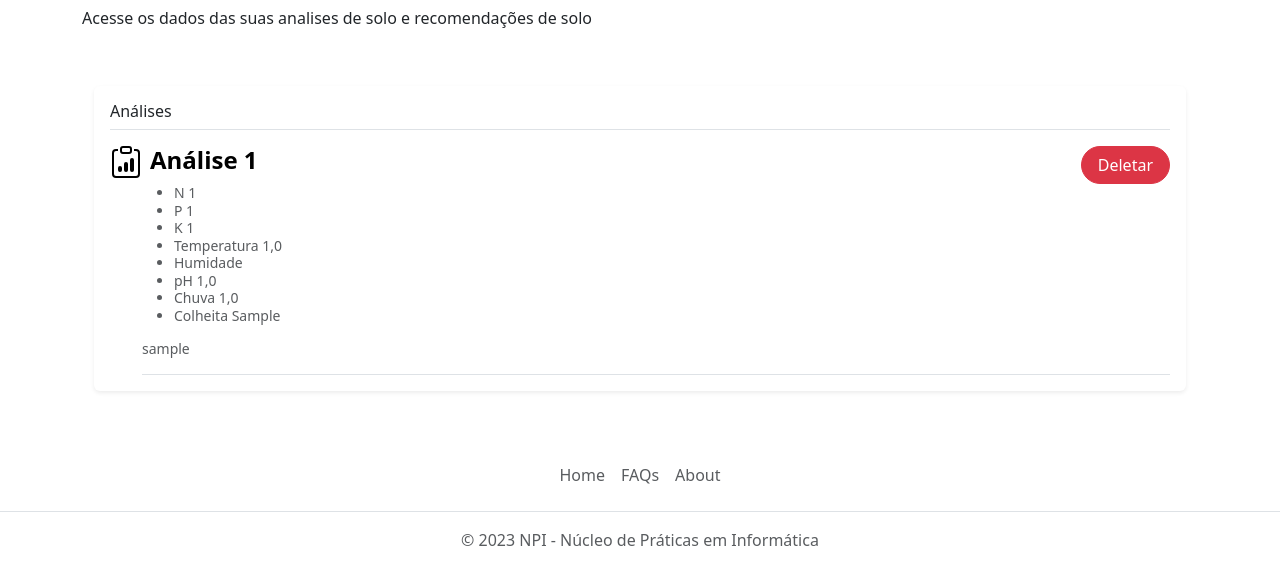
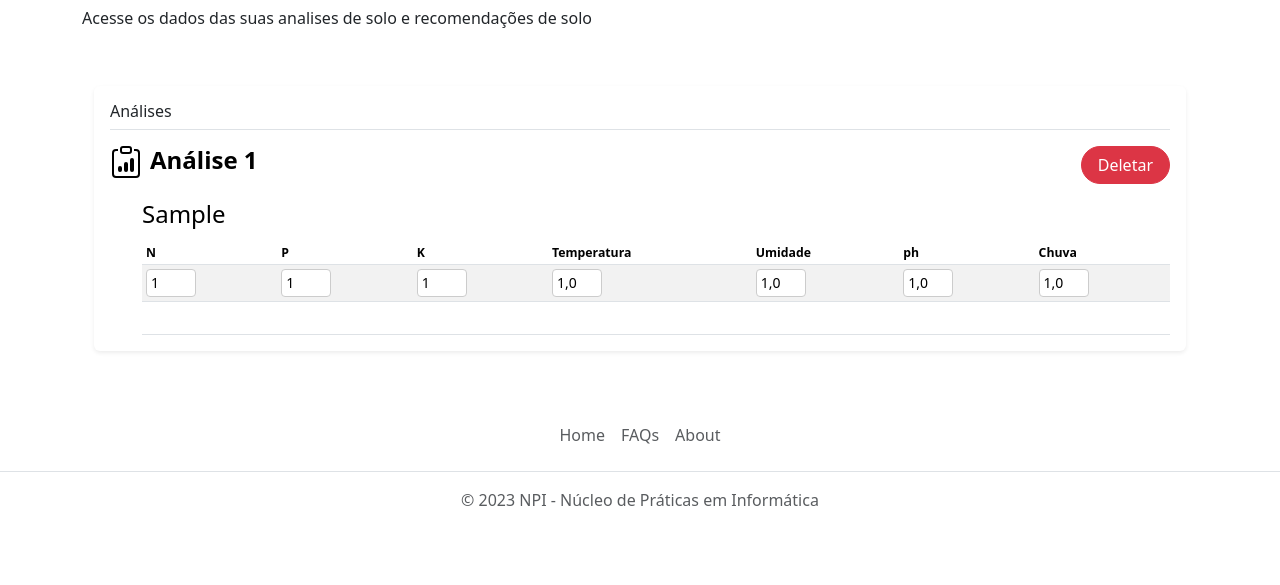
Before and after one commit to MateusCampaner/Oraculus, a Django app: page /acessar_dados/ in a window 1280 px wide. Shown: the part 187-772 px from the top of the page. Run offline with Django 4.2, Linux system fonts and the light colour scheme; a user stored in the database is signed in; tables that the repository leaves empty hold one stand-in row (values such as "Sample post"); some libraries are stand-ins or nearby versions.

Commit message:
Alteracao da disposicao da tela de acessar dados

```diff
--- a/oraculus/templates/acessar_dados.html
+++ b/oraculus/templates/acessar_dados.html
@@ -3,6 +3,22 @@
 {% include 'partials/head.html' %}
 
 {% include 'partials/header.html' %}
+
+<style>
+  .numeric-input::-webkit-inner-spin-button,
+  .numeric-input::-webkit-outer-spin-button {
+    -webkit-appearance: none;
+    margin: 0;
+  }
+
+  .numeric-input {
+    padding: 4px;
+    border: 1px solid #ccc;
+    border-radius: 4px;
+    font-size: 14px;
+    width: 50px;
+  }
+</style>
 
 <body>
 
@@ -29,22 +45,45 @@
 
               <h4><strong class="text-body-emphasis ps-2">Análise {{ analise.id }}</strong></h4>
 
-                <a href="{% url 'delete_inserir_analise' analise.id %}" class="btn btn-danger rounded-pill px-3">Deletar</a>
+                <a href="{% url 'delete_inserir_analise' analise.id %}" class="btn btn-danger rounded-pill px-3 pe-3"></i>Deletar</a>
               </div>
-              <ul>
-                <li>N {{analise.N}}</li>
-                <li>P {{analise.P}}</li>
-                <li>K {{analise.K}}</li>
-                <li>Temperatura {{analise.Temperatura}}</li>
-                <li>Humidade {{analise.Humidade}}</li>
-                <li>pH {{analise.pH}}</li>
-                <li>Chuva {{analise.Chuva}}</li>
-                <li>Colheita {{analise.Colheita}}</li>
-              </ul>
-              <span class="d-block">{{ user.username }}</span>
+
+              <h4 class="text-body-emphasis pt-3 pb-1">{{ analise.Colheita }}</h4>
+
+              <div class="table-responsive small">
+                <table class="table table-striped table-sm tabela-dados">
+                  <thead>
+                    <tr>
+                      <th scope="col">N</th>
+                      <th scope="col">P</th>
+                      <th scope="col">K</th>
+                      <th scope="col">Temperatura</th>
+                      <th scope="col">Umidade</th>
+                      <th scope="col">ph</th>
+                      <th scope="col">Chuva</th>
+                    </tr>
+                  </thead>
+                  <tbody>
+
+                      <tr>
+                        <td><input class="numeric-input" type="number" name="N" value="{{analise.N}}"></td>
+                        <td><input class="numeric-input" type="number" name="P" value="{{analise.P}}"></td>
+                        <td><input class="numeric-input" type="number" name="K" value="{{analise.K}}"></td>
+                        <td><input class="numeric-input" type="float" name="Temperatura" value="{{analise.Temperatura}}"></td>
+                        <td><input class="numeric-input" type="float" name="Umidade" value="{{analise.Umidade}}"></td>
+                        <td><input class="numeric-input" type="float" name="pH" value="{{analise.pH}}"></td>
+                        <td><input class="numeric-input" type="float" name="Chuva" value="{{analise.Chuva}}"></td>
+                      </tr>
+
+                  </tbody>
+                </table>
+              </div>
             </div>
           </div>
+
           {% endfor %}
+
+
 
       </main>
 
--- a/oraculus/templates/inserir_analise.html
+++ b/oraculus/templates/inserir_analise.html
@@ -61,7 +61,7 @@
             </tr>
           </thead>
           <tbody>
-            <form action="{% url 'rodar_algoritmo_analise' %}" method="POST">
+            <form action="{% url 'salvar_algoritmo_analise' %}" method="POST">
 
               {% csrf_token %}
               <tr>
```
